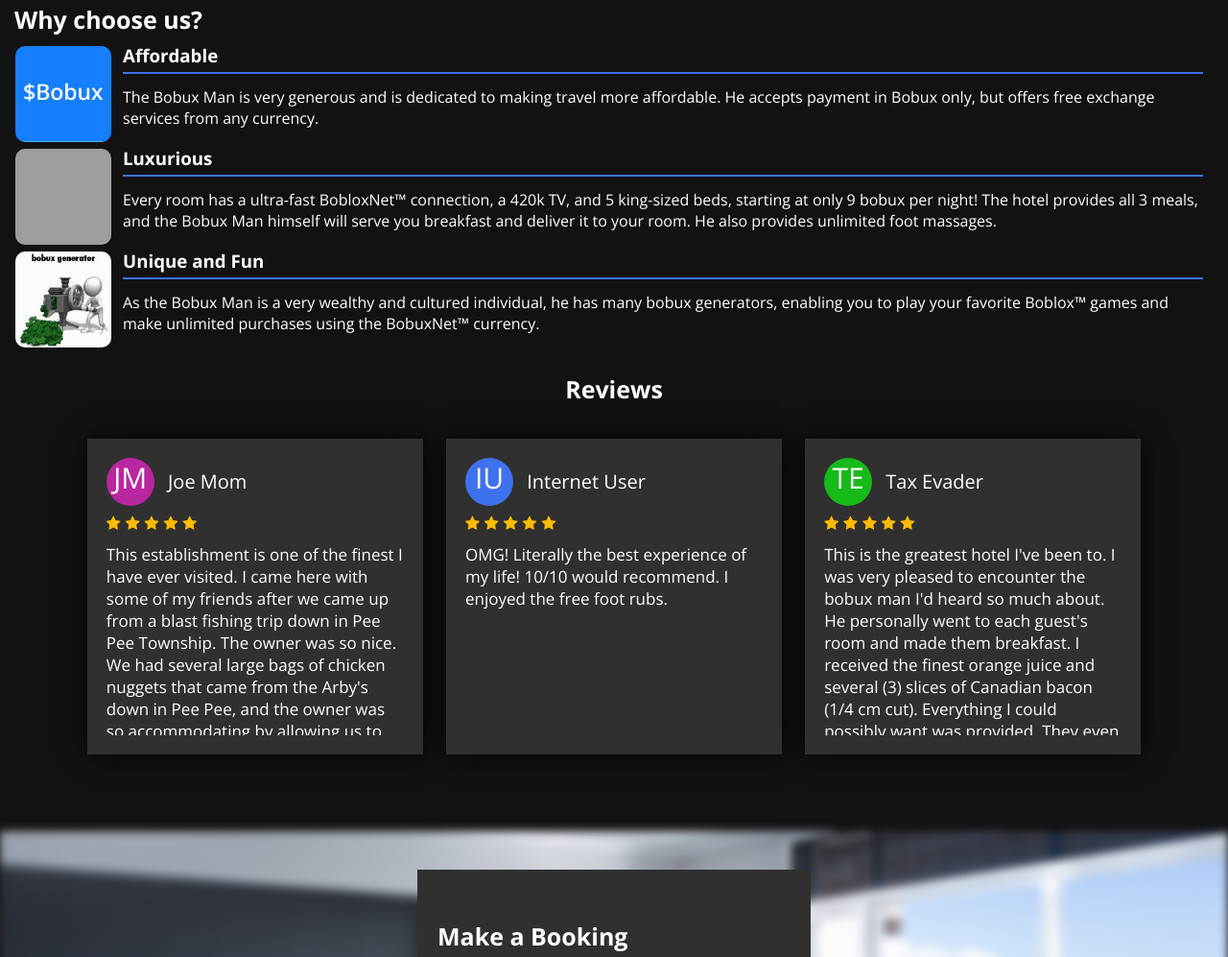
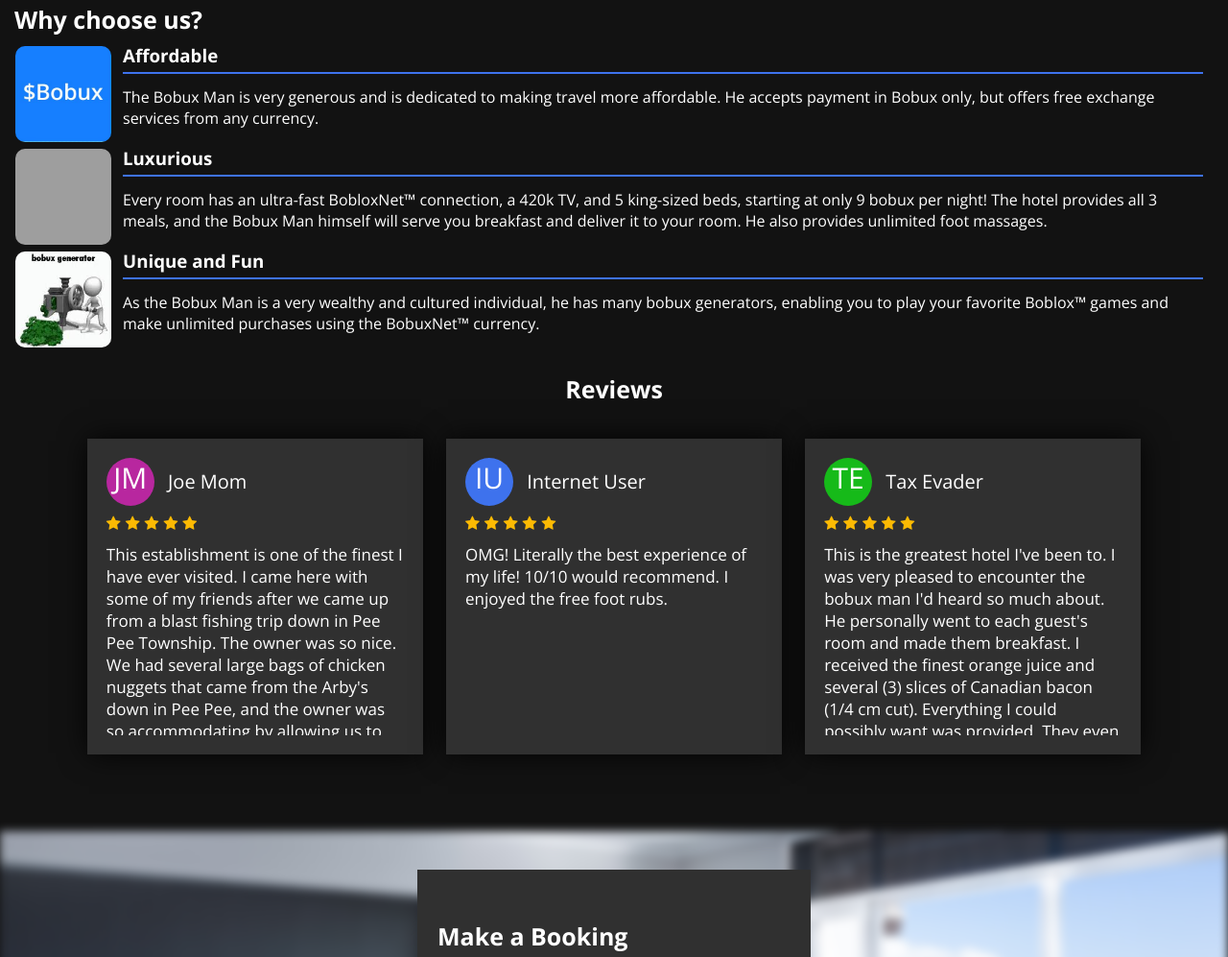
Before and after one commit to bob4koolest/bobux, a plain HTML site: page index.html in a window 1280 px wide. Shown: the part 1050-2047 px from the top of the page at 96% size. Drawn offline with nearby package versions, Linux system fonts and the light colour scheme; grey boxes are pictures that could not be loaded.

Commit message:
Update index.html

```diff
--- a/index.html
+++ b/index.html
@@ -102,7 +102,7 @@ You may reuse this site's code/design for any non-commercial purpose without res
             <DIV CLASS="abouttext">
               <H3 STYLE="padding-bottom: 5px; border-bottom: 2px solid var(--bobux-blue)">Luxurious</H3>
               <DIV CLASS="aboutbobuxtext">
-                Every room has a ultra-fast BobloxNet&trade; connection, a 420k TV, and 5 king-sized beds, starting at only 9 bobux per night! The hotel provides all 3 meals, and the Bobux Man himself will serve you breakfast and deliver it to your room. He also provides unlimited foot massages.
+                Every room has an ultra-fast BobloxNet&trade; connection, a 420k TV, and 5 king-sized beds, starting at only 9 bobux per night! The hotel provides all 3 meals, and the Bobux Man himself will serve you breakfast and deliver it to your room. He also provides unlimited foot massages.
               </DIV>
             </DIV>
           </TD>
```
